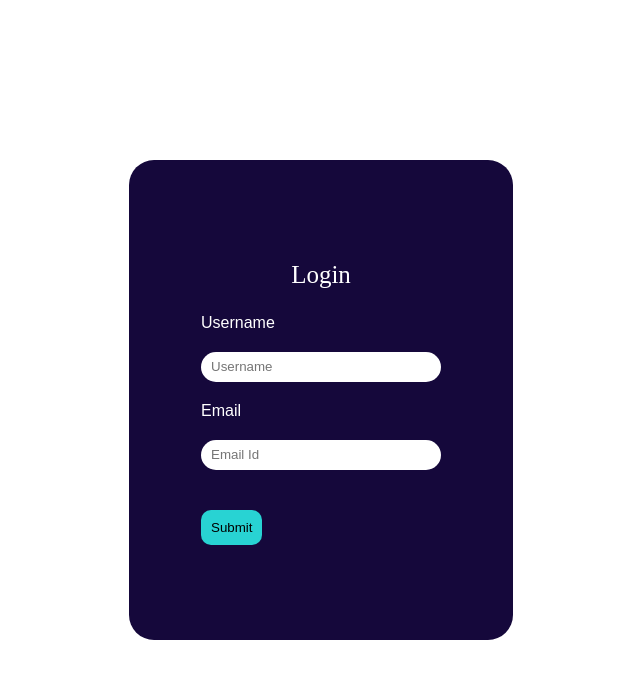
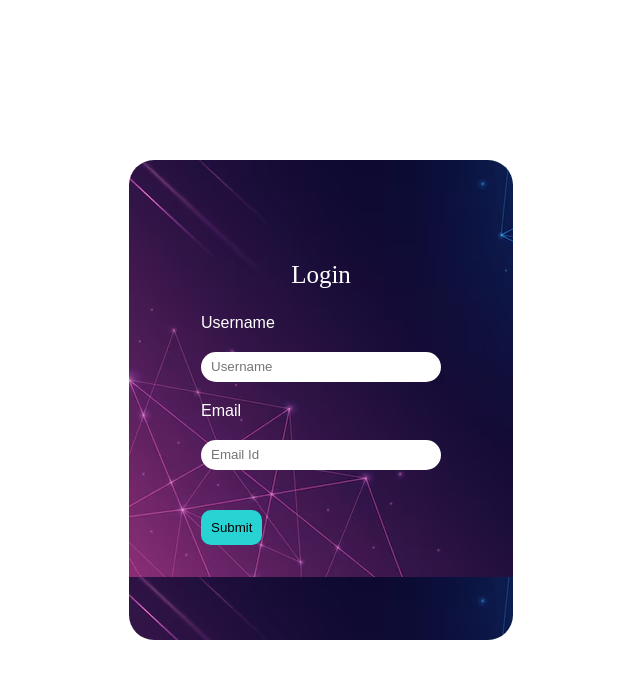
Before and after one commit to p-lakshmipriya/Login-sample, a plain HTML site: page index.html in a window 1280 px wide. Shown: the whole page, without its empty margins (31-671 px from the left). Drawn offline with Linux system fonts and the light colour scheme.

Commit message:
add image

```diff
--- a/style.css
+++ b/style.css
@@ -9,9 +9,9 @@
   display: flex;
   justify-content: center;
   align-items: center;
-  background-color: rgb(21, 8, 59);
   margin: 160px;
   border-radius: 25px;
+  background-image: url(images/bg-img.png);
 }
 label {
   color: #fff;
```
Also changed, not shown: images/bg-img.png (added).
